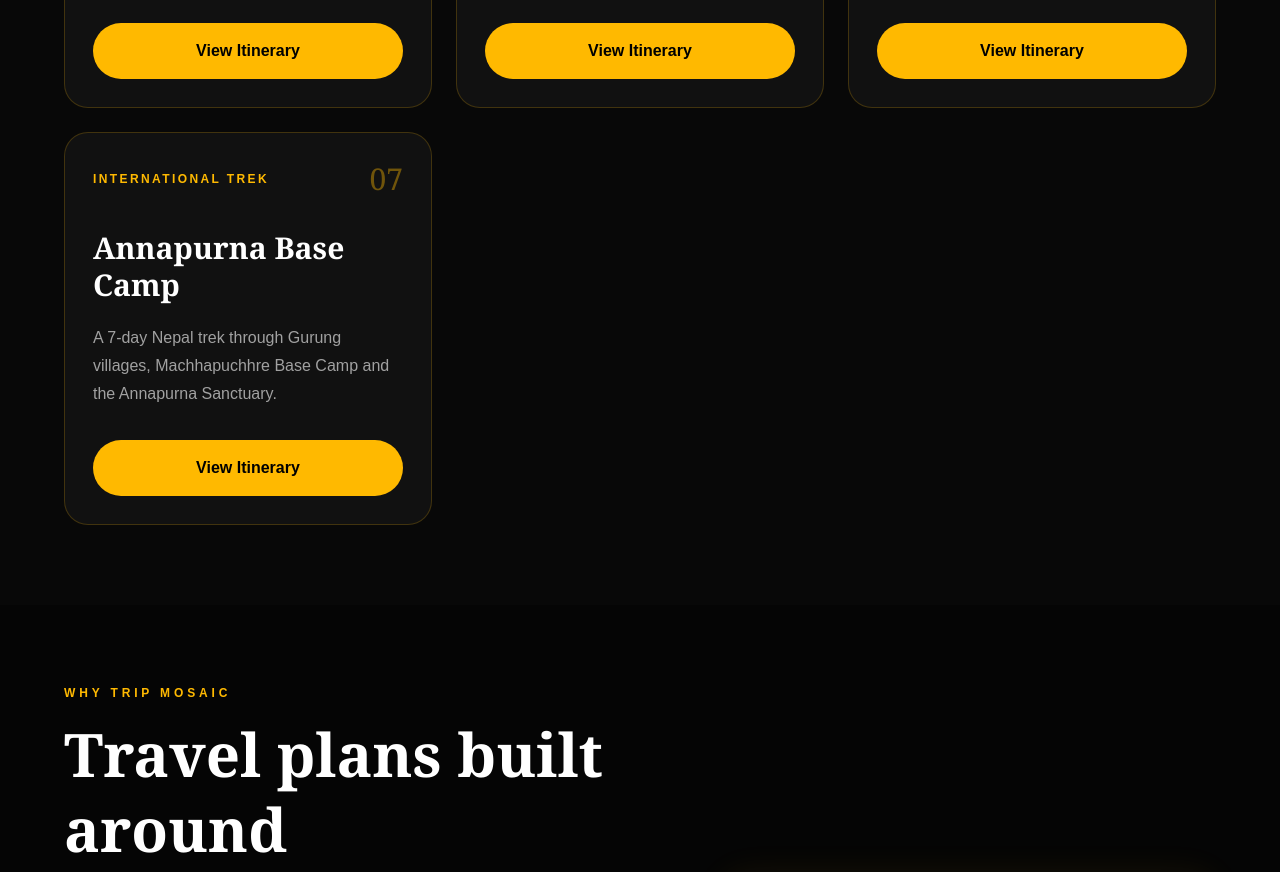
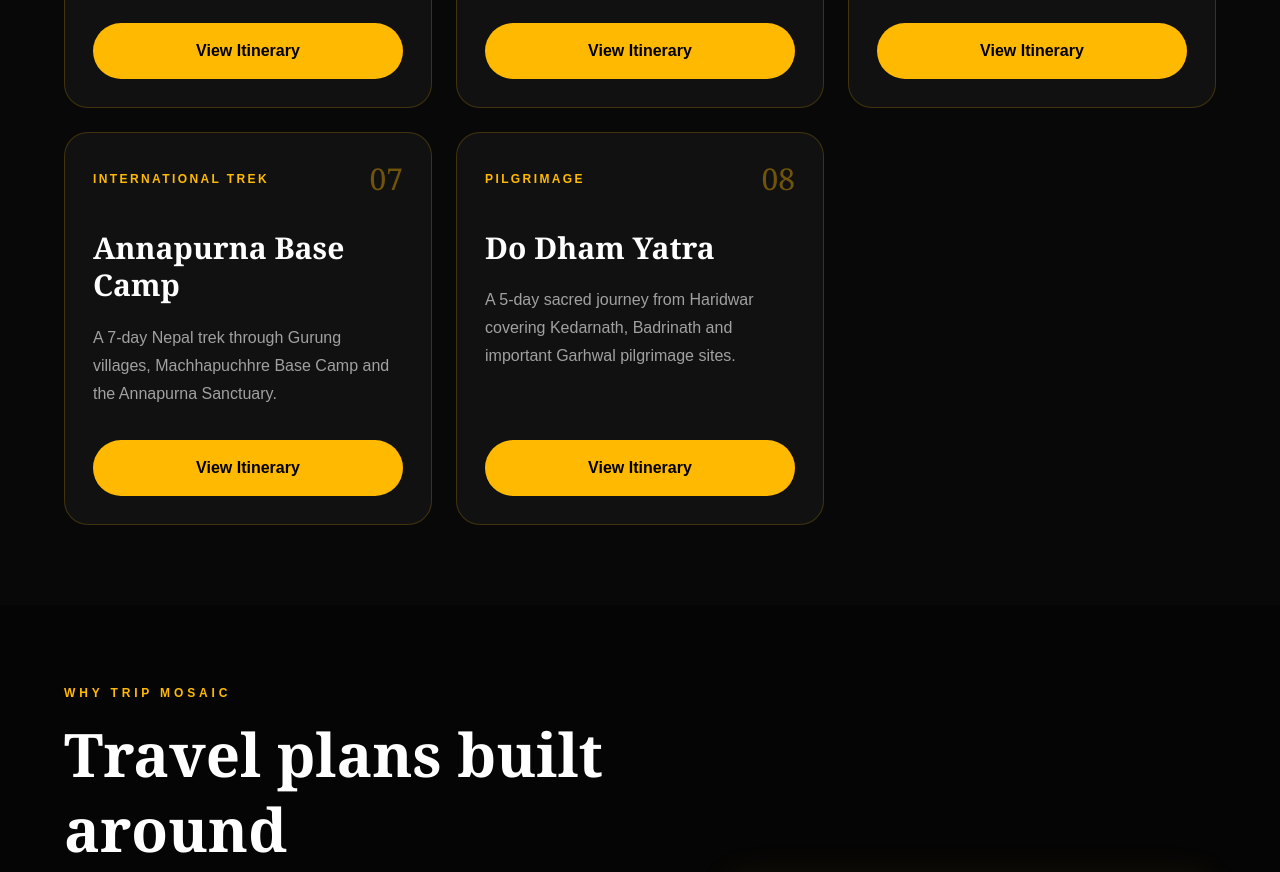
Before and after one commit to tripmosaic-hq/trip-mosaic, a Next.js app in the folder web/: page / in a window 1280 px wide. Shown: the part 2360-3232 px from the top of the page. Built offline with nearby package versions, Linux system fonts and the light colour scheme.

Commit message:
Add Do Dham card

```diff
--- a/web/components/Features.tsx
+++ b/web/components/Features.tsx
@@ -48,6 +48,13 @@ const packages = [
   description:
     "A 7-day Nepal trek through Gurung villages, Machhapuchhre Base Camp and the Annapurna Sanctuary.",
   href: "/annapurna-base-camp",
+},
+ {
+  category: "PILGRIMAGE",
+  title: "Do Dham Yatra",
+  description:
+    "A 5-day sacred journey from Haridwar covering Kedarnath, Badrinath and important Garhwal pilgrimage sites.",
+  href: "/do-dham-yatra",
 },
 ];
 
```
